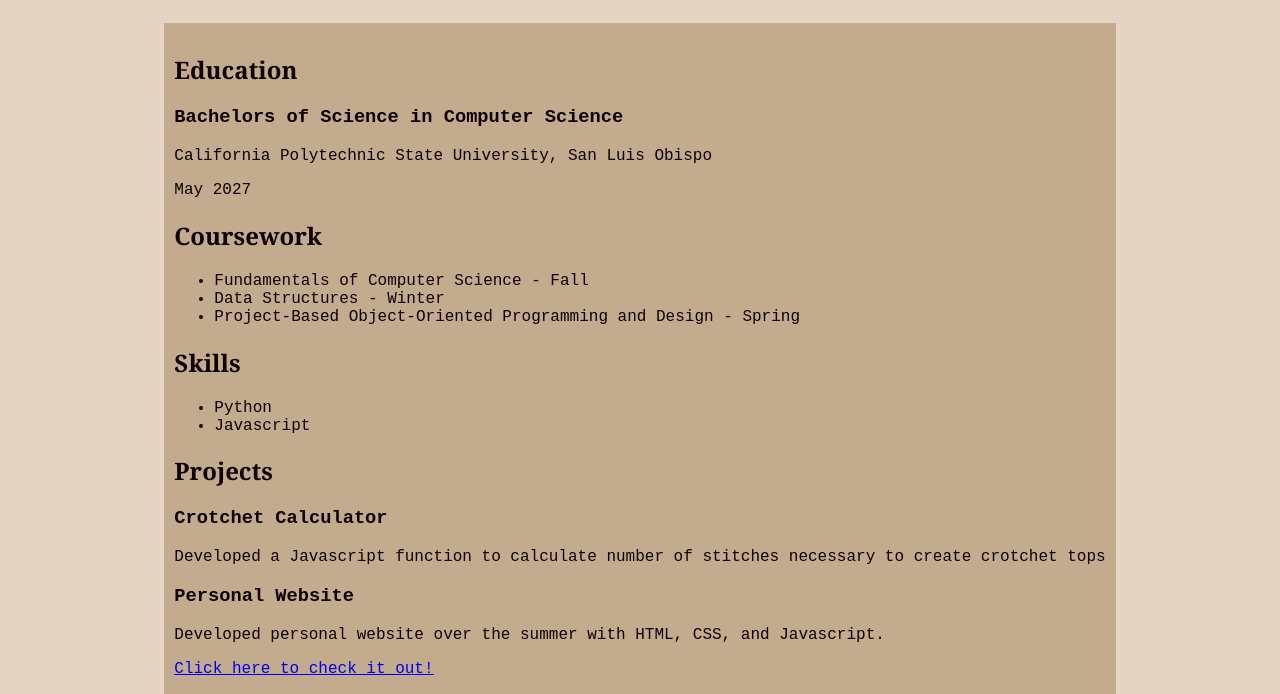
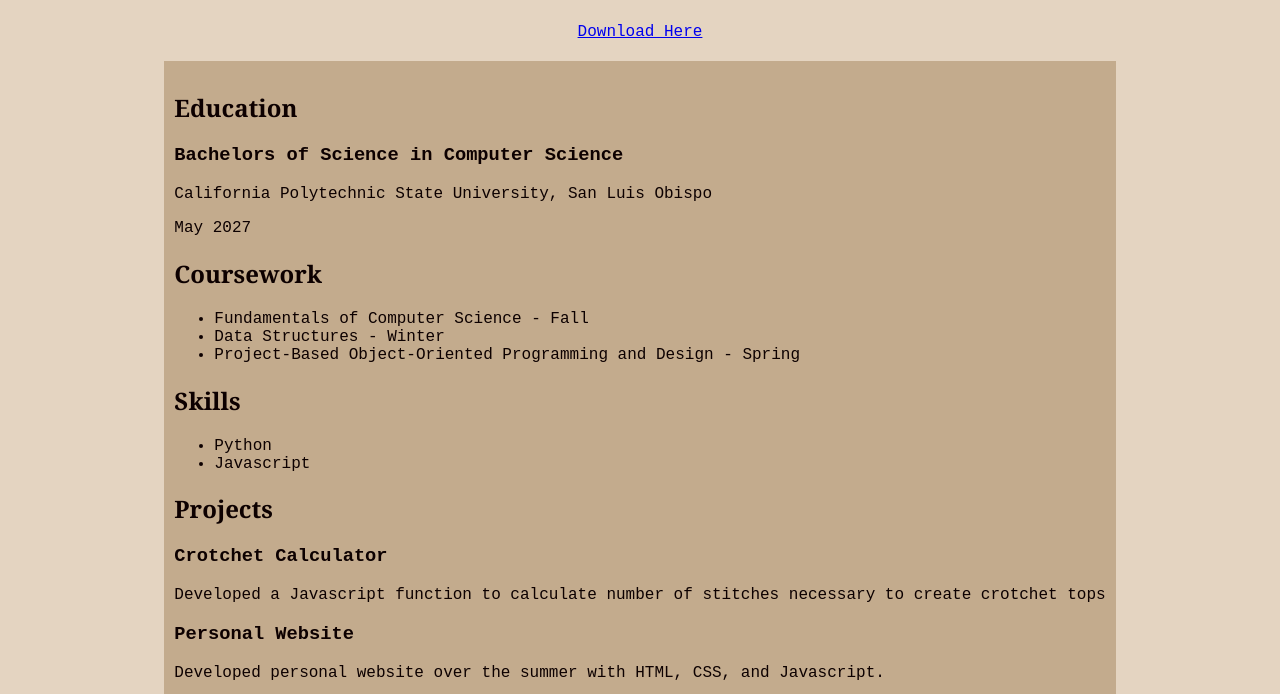
Before and after one commit to ishavarrier/-ishavarrier-.github.io, a plain HTML site: page resume.html in a window 1280 px wide. Shown: the part 212-906 px from the top of the page. Drawn offline with Linux system fonts and the light colour scheme.

Commit message:
feat: add resume download link

```diff
--- a/resume.html
+++ b/resume.html
@@ -25,6 +25,7 @@
 
     <div class="resume.container">
         <h1 class = "page-title-resume">Resume</h1>
+        <a href="Isha-Varrier-Resume (1).pdf" class="resume-link" download>Download Here</a>
         <div class = " resume">
             <section> <h2 class = "section-title">Education</h2>
                 <div class = "entry">
--- a/styles.css
+++ b/styles.css
@@ -384,3 +384,9 @@
   background: var(--cg-light_cream);
   padding: 10px;
 }
+
+.resume-link{
+  display: flex;
+  justify-content: center;
+  padding-bottom: 20px;
+}
```
